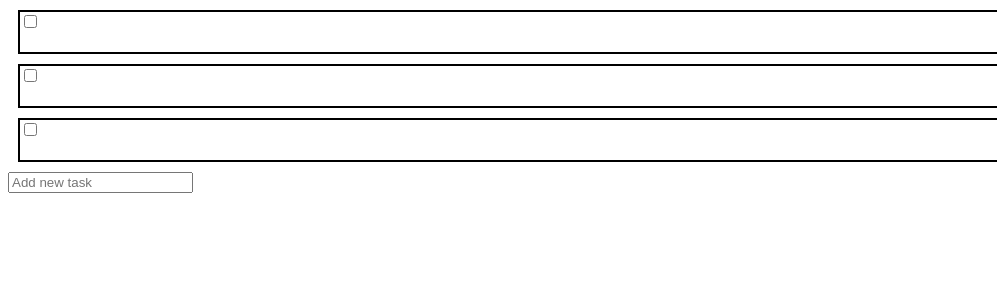
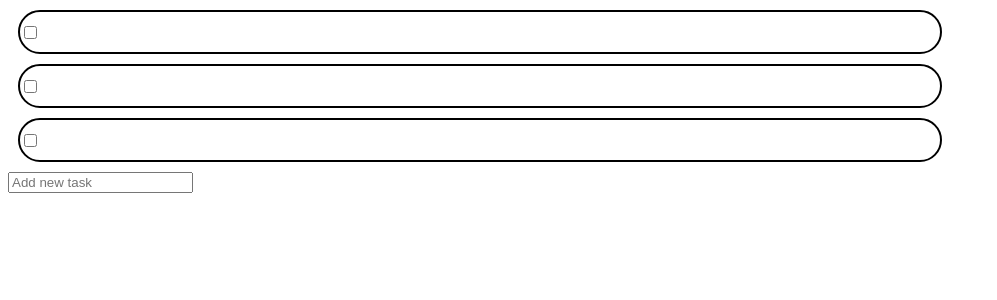
Before and after one commit to khpolly/TMS-FE24, a React app: page / in a window 1280 px wide. Shown: the top 300 px of the page, without its empty margins (0-997 px from the left). Built offline with nearby package versions, Linux system fonts and the light colour scheme.

Commit message:
add gitignore

```diff
--- a/package.json
+++ b/package.json
@@ -18,6 +18,7 @@
     "build": "webpack"
   },
   "dependencies": {
+    "prop-types": "^15.8.1",
     "react": "^18.2.0",
     "react-dom": "^18.2.0",
     "styled-components": "^5.3.5",
--- a/src/Components/ToDo.jsx
+++ b/src/Components/ToDo.jsx
@@ -1,8 +1,18 @@
 import React, {useState} from "react";
 
 import ToDoItem from './ToDoItem.jsx'
+import styled from 'styled-components'
 
+const styledToDo = styled.div`
 
+   border-radius: 30px;
+   box-shadow: 0 3px 5px rgba(0. 0. 0. 0.1);
+   display: block;
+   max-width: 60%;
+   margin: 0 auto;
+   padding: 5px 10px;
+
+`
 
 const toDoBase = [{
     _id: 1,
@@ -25,16 +35,18 @@ const toDoBase = [{
 const ToDo = () => {
     const [name, setName] = useState('')
     return (
-        <>
+        <div>
             {toDoBase.map(todo => (
                 <ToDoItem key={`_todo_${todo._id}`} todo={todo} />
             ))}
 
-            <input type="text" value={name}
-                   onChange={e =>setName(e.target.value)}
-                   placeholder='Add new task'
-            />
-        </>
+                <input type="text" value={name}
+                        onChange={e =>setName(e.target.value)}
+                        placeholder='Add new task'
+                />
+
+
+        </div>
     )
 }
 
--- a/src/Components/ToDoItem.jsx
+++ b/src/Components/ToDoItem.jsx
@@ -3,10 +3,18 @@ import React from "react";
 import styled from 'styled-components'
 
 const StyleToDoItem = styled.div`
-  width: 100%;
+  width: 920px;
   height: 40px;
   margin: 10px;
-  border: solid 2px black;
+  border: solid 2px ;
+  border-radius: 30px;
+  display: flex;
+  align-items: center;
+
+  .todo-item{
+    font-size: 16px;
+    margin-left: 10px;
+  }
 
 
 
```
Also changed, not shown: 2 other files (tests, documents, lock files or other folders).
